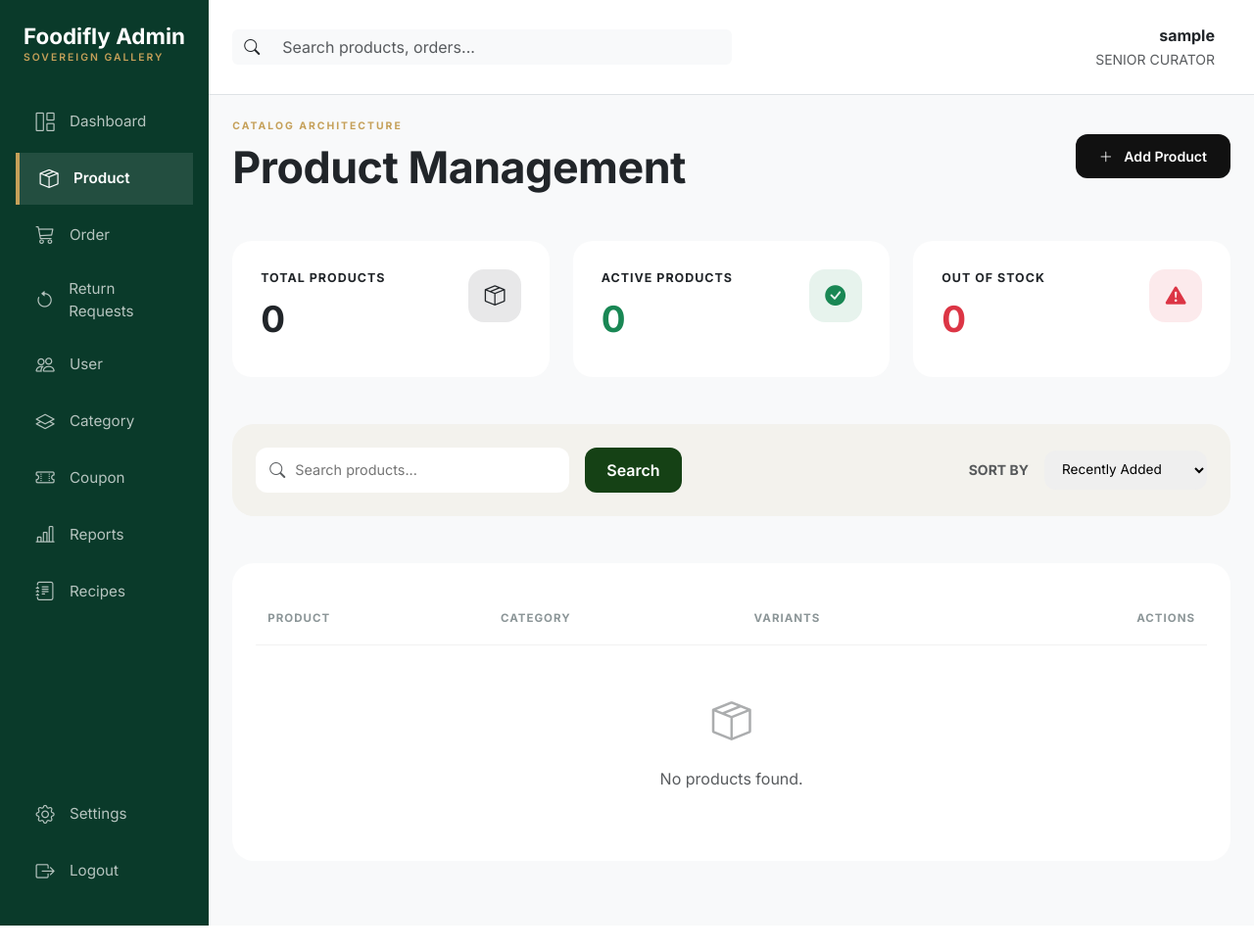
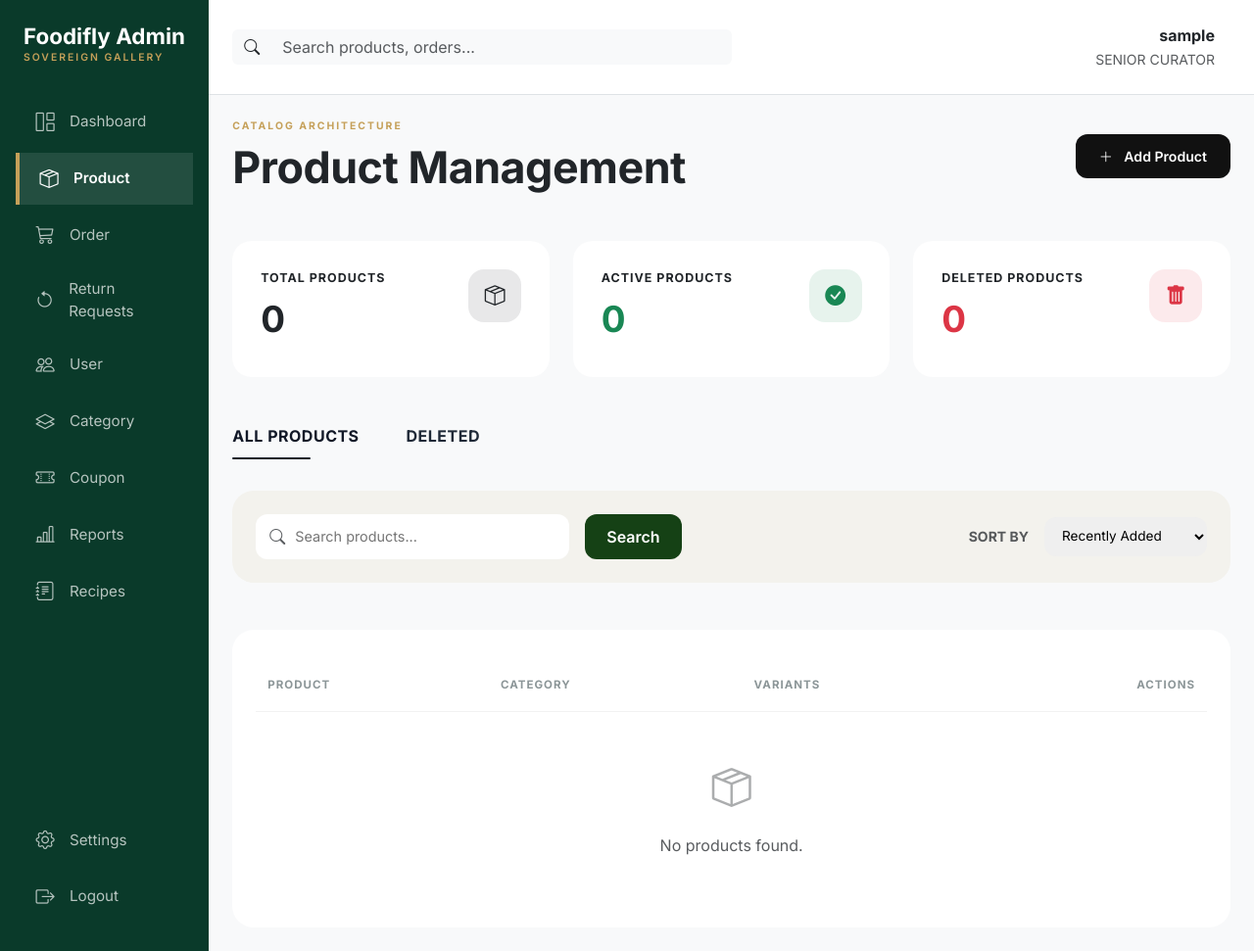
Before and after one commit to Sudheesh-0007/foodifly, a Django app: page /admin-panel/products/ in a window 1280 px wide. Shown: the whole page at 98% size. Before the commit the page ends 945 px from the top, so only its background shows below. Run offline with Django 5.2, Linux system fonts and the light colour scheme; the visitor is signed in with stand-in values (Sample User, id 1); data that the repository does not hold is empty; some web fonts are replaced.

Commit message:
fix: restore deleted product

```diff
--- a/static/css/admin/product.css
+++ b/static/css/admin/product.css
@@ -191,7 +191,44 @@
 
     font-size: 0.9rem;
 }
+/* TAB NAVIGATION */
 
+.product-tabs {
+    display: flex;
+    gap: 3rem;
+    margin-bottom: 2rem;
+}
+
+.product-tab {
+    position: relative;
+    text-decoration: none;
+    color: #1f2937;
+    font-size: 1rem;
+    font-weight: 700;
+    letter-spacing: 0.5px;
+    text-transform: uppercase;
+    padding-bottom: 12px;
+    transition: all 0.3s ease;
+}
+
+.product-tab:hover {
+    color: #0d6efd;
+}
+
+.product-tab.active {
+    color: #111827;
+}
+
+.product-tab.active::after {
+    content: "";
+    position: absolute;
+    left: 0;
+    bottom: 0;
+    width: 80px;
+    height: 2px;
+    background: #111827;
+    border-radius: 10px;
+}
 
 /* =========================================
    SELECT DROPDOWN
--- a/store/views/admin_product_views.py
+++ b/store/views/admin_product_views.py
@@ -57,6 +57,7 @@ def product_management(request):
     total_products = Product.objects.filter(is_deleted=False).count()
 
     active_products = Product.objects.filter(is_deleted=False, isActive=True).count()
+    deleted_products = Product.objects.filter(is_deleted=True).count()
 
     out_of_stock = (
         Product.objects.annotate(active_stock=Sum("variants__stock"))
@@ -75,6 +76,9 @@ def product_management(request):
         "active_products": active_products,
         "out_of_stock": out_of_stock,
         "search_query": search_query,
+        "search_query": search_query,
+        "status": status,
+        "deleted_products": deleted_products,
     }
     return render(request, "admin_panel/product_management.html", context)
 
@@ -289,5 +293,7 @@ def restore_product(request, product_id):
     product.isActive = True
     product.save()
 
+    product.variants.update(is_active=True)
+
     messages.success(request, "Product restored successfully.")
     return redirect("admin_products")
--- a/templates/admin_panel/product_management.html
+++ b/templates/admin_panel/product_management.html
@@ -139,15 +139,11 @@
             <div>
 
                 <p class="stat-title">
-
-                            Out of Stock
-
+                    Deleted Products
                 </p>
 
                 <h3 class="stat-value text-danger">
-
-                            {{ out_of_stock|default:"0" }}
-
+                    {{ deleted_products }}
                 </h3>
 
             </div>
@@ -156,7 +152,7 @@
                 class="stat-icon bg-danger bg-opacity-10 text-danger"
             >
 
-                        <i class="bi bi-exclamation-triangle-fill"></i>
+                <i class="bi bi-trash-fill"></i>
 
             </div>
 
@@ -167,7 +163,23 @@
 </div>
 
     </div>
+<div class="product-tabs">
 
+    <a
+        href="{% url 'admin_products' %}"
+        class="product-tab {% if not status %}active{% endif %}"
+    >
+        All Products
+    </a>
+
+    <a
+        href="{% url 'admin_products' %}?status=deleted"
+        class="product-tab {% if status == 'deleted' %}active{% endif %}"
+    >
+        Deleted
+    </a>
+
+</div>
     <!-- FILTER CARD -->
 
     <div class="filter-card p-4 mb-5">
@@ -394,8 +406,7 @@
 
                                     <p class="product-name mb-1">
 
-                                        {{ product.product.name }}
-
+                                      {{ product.name }}
                                     </p>
 
                                     <small class="product-meta">
@@ -515,13 +526,15 @@
 
                         <!-- ACTIONS -->
 
+
 <td class="text-end">
 
     {% if product.is_deleted %}
 
         <a
             href="{% url 'restore_product' product.id %}"
-                                    class="btn btn-success btn-sm rounded-pill px-3"
+            class="btn btn-success btn-sm"
+            onclick="return confirm('Restore this product?')"
         >
 
             Restore
@@ -533,7 +546,6 @@
         <a
             href="{% url 'edit_product' product.id %}"
             class="action-btn me-2"
-                                    title="Edit"
         >
 
             <i class="bi bi-pencil-fill"></i>
@@ -543,7 +555,6 @@
         <a
             href="{% url 'delete_product' product.id %}"
             class="action-btn"
-                                    title="Delete"
             onclick="return confirm('Delete this product?')"
         >
 
@@ -552,6 +563,8 @@
         </a>
 
     {% endif %}
+
+</td>
 
                         </td>
 
```
Lines whose indentation alone changed are shown as unchanged.
